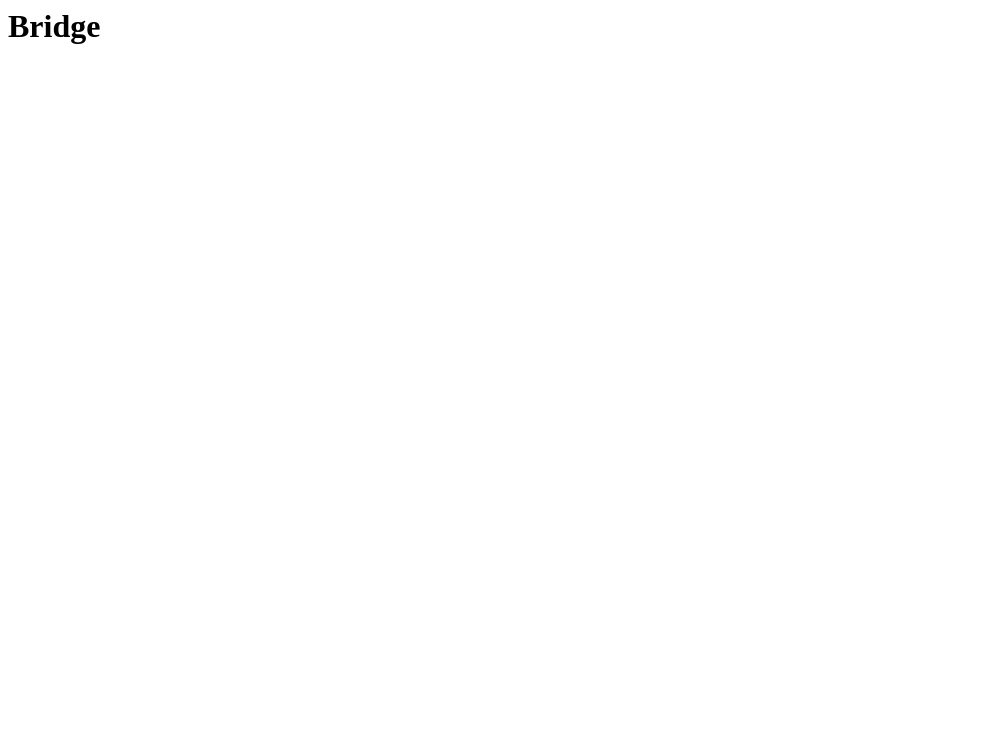
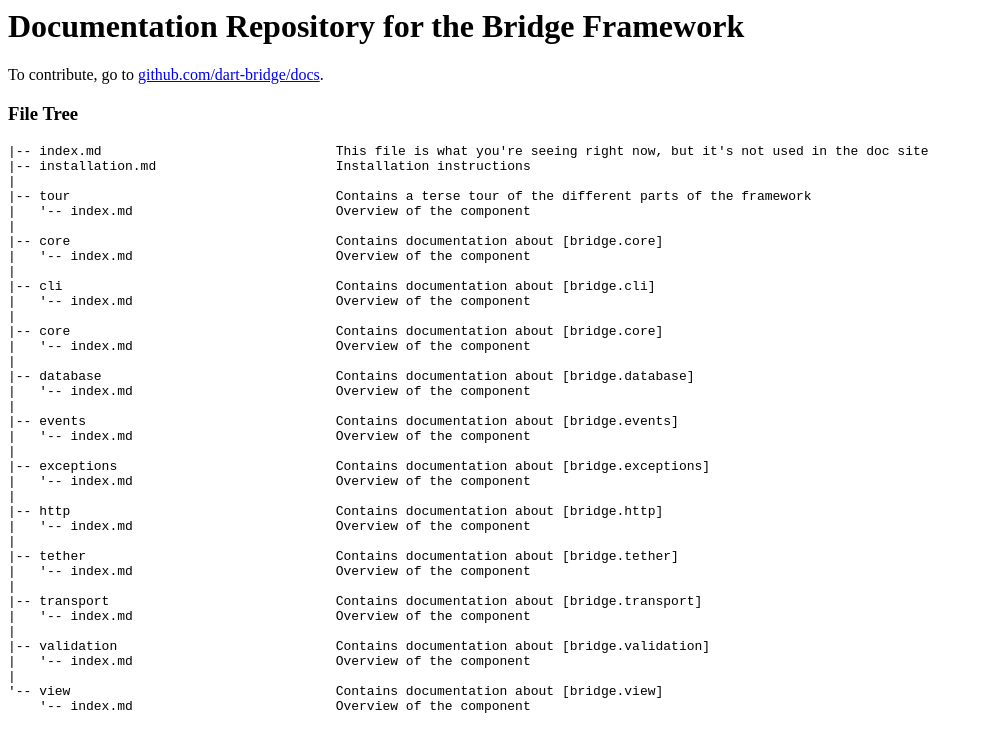
Before and after one commit to dart-bridge/docs, a website: page dist/index.html in a window 1280 px wide. Shown: the whole page, without its empty margins (0-983 px from the left). Drawn offline with Linux system fonts and the light colour scheme.

Commit message:
Build Sun Sep 06 2015 14:22:38 GMT+0200 (CEST)

```diff
--- a/dist/index.html
+++ b/dist/index.html
@@ -1 +1,42 @@
-<h1 id="bridge">Bridge</h1>
+<h1 id="documentation-repository-for-the-bridge-framework">Documentation Repository for the Bridge Framework</h1>
+<p>To contribute, go to <a href="https://github.com/dart-bridge/docs">github.com/dart-bridge/docs</a>.</p>
+<h3 id="file-tree">File Tree</h3>
+<pre><code>|-- index.md                              This file is what you&#39;re seeing right now, but it&#39;s not used in the doc site
+|-- installation.md                       Installation instructions
+|
+|-- tour                                  Contains a terse tour of the different parts of the framework
+|   &#39;-- index.md                          Overview of the component
+|
+|-- core                                  Contains documentation about [bridge.core]
+|   &#39;-- index.md                          Overview of the component
+|
+|-- cli                                   Contains documentation about [bridge.cli]
+|   &#39;-- index.md                          Overview of the component
+|
+|-- core                                  Contains documentation about [bridge.core]
+|   &#39;-- index.md                          Overview of the component
+|
+|-- database                              Contains documentation about [bridge.database]
+|   &#39;-- index.md                          Overview of the component
+|
+|-- events                                Contains documentation about [bridge.events]
+|   &#39;-- index.md                          Overview of the component
+|
+|-- exceptions                            Contains documentation about [bridge.exceptions]
+|   &#39;-- index.md                          Overview of the component
+|
+|-- http                                  Contains documentation about [bridge.http]
+|   &#39;-- index.md                          Overview of the component
+|
+|-- tether                                Contains documentation about [bridge.tether]
+|   &#39;-- index.md                          Overview of the component
+|
+|-- transport                             Contains documentation about [bridge.transport]
+|   &#39;-- index.md                          Overview of the component
+|
+|-- validation                            Contains documentation about [bridge.validation]
+|   &#39;-- index.md                          Overview of the component
+|
+&#39;-- view                                  Contains documentation about [bridge.view]
+    &#39;-- index.md                          Overview of the component
+</code></pre>
```
Also changed, not shown: dist/cli/index.html (added), dist/core/index.html (added), dist/database/index.html (added), dist/events/index.html (added), dist/exceptions/index.html (added), dist/http/index.html (added), dist/installation.html (added), dist/tether/index.html (added), dist/tour/index.html (added), dist/transport/index.html (added), dist/validation/index.html (added), dist/view/index.html (added).
